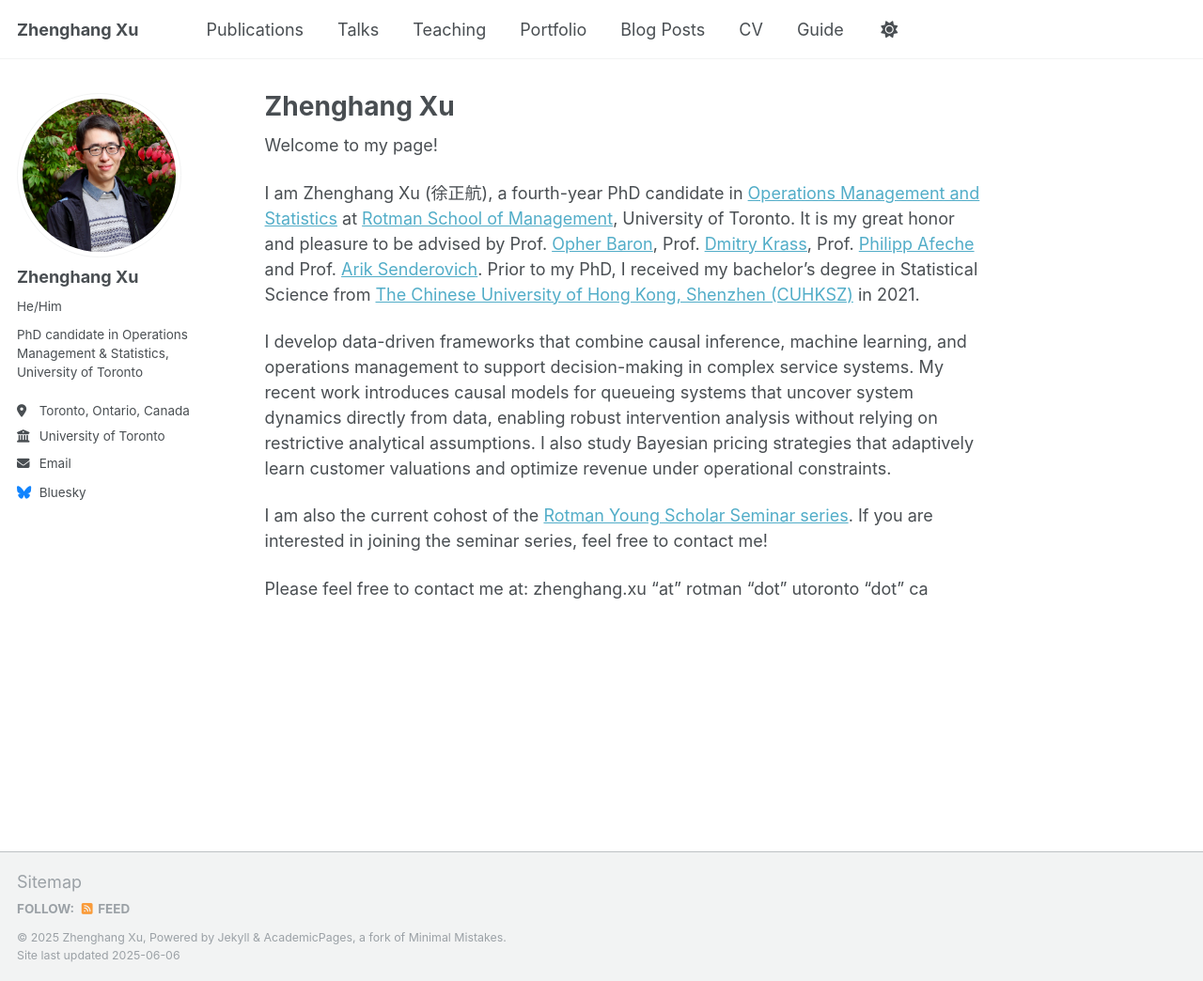
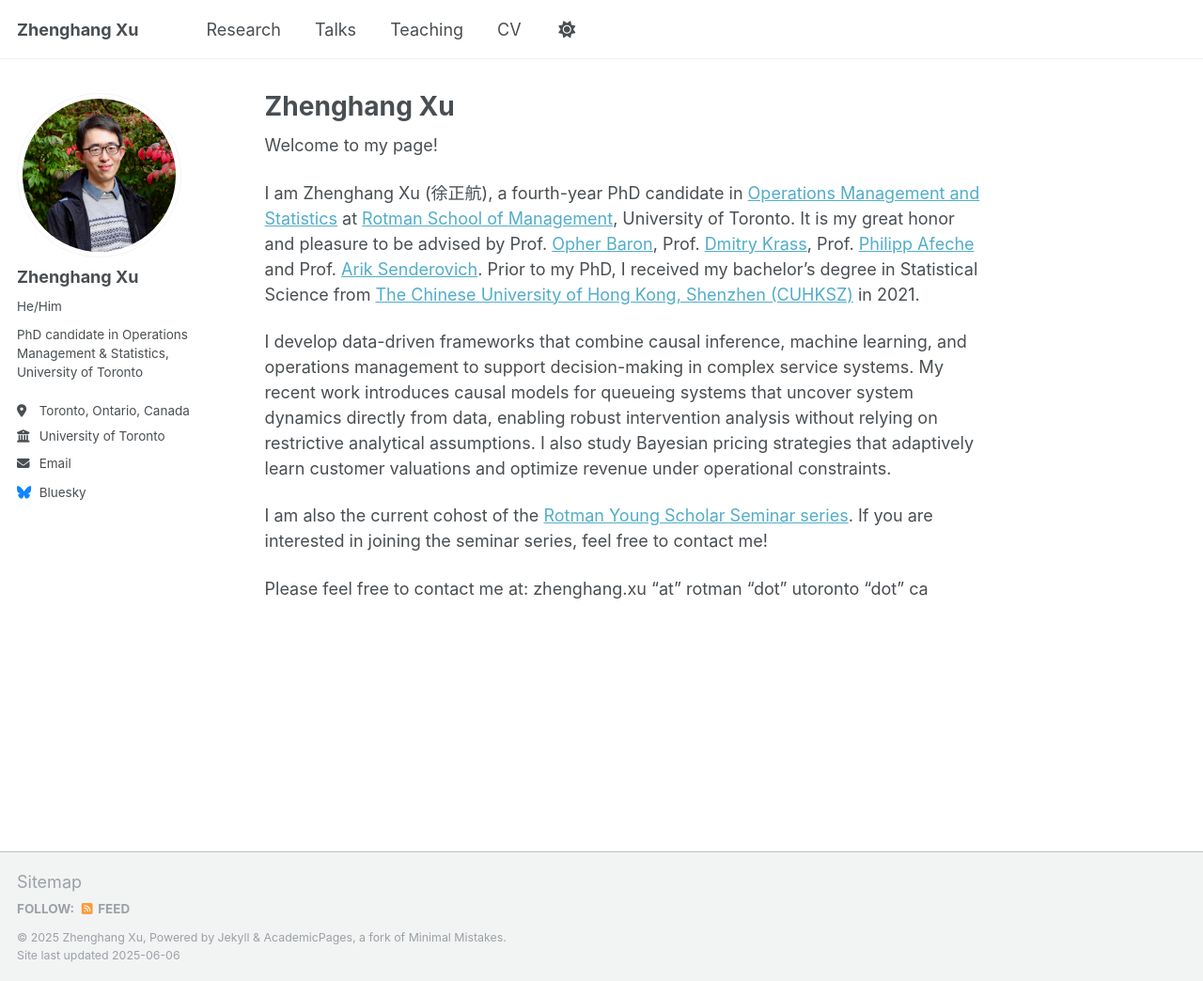
Before and after one commit to zhenghangxu-baymax/zhenghangxu-baymax.github.io, a Jekyll site: the page built from _pages/about.md, in a window 1280 px wide and 1044 px high. Shown: the whole window at 94% size. Built offline with Jekyll 4.4.1, drawn with Linux system fonts in a browser that asks for light colours; part of the change alters nothing that is shown.

Commit message:
Update navigation.yml

```diff
--- a/_data/navigation.yml
+++ b/_data/navigation.yml
@@ -8,8 +8,11 @@
 #      Markdown formatted page while the second is generated using JSON.
 
 main:
-  - title: "Publications"
-    url: /publications/
+  # - title: "Publications"
+  #   url: /publications/
+
+  - title: "Research"
+    url: /research/
 
   - title: "Talks"
     url: /talks/
@@ -17,11 +20,11 @@ main:
   - title: "Teaching"
     url: /teaching/
 
-  - title: "Portfolio"
-    url: /portfolio/
+  # - title: "Portfolio"
+  #   url: /portfolio/
 
-  - title: "Blog Posts"
-    url: /year-archive/
+  # - title: "Blog Posts"
+  #   url: /year-archive/
 
   - title: "CV"
     url: /cv/
@@ -29,5 +32,5 @@ main:
   # - title: "CV"
   #   url: /cv-json/
 
-  - title: "Guide"
-    url: /markdown/
+  # - title: "Guide"
+  #   url: /markdown/
```
